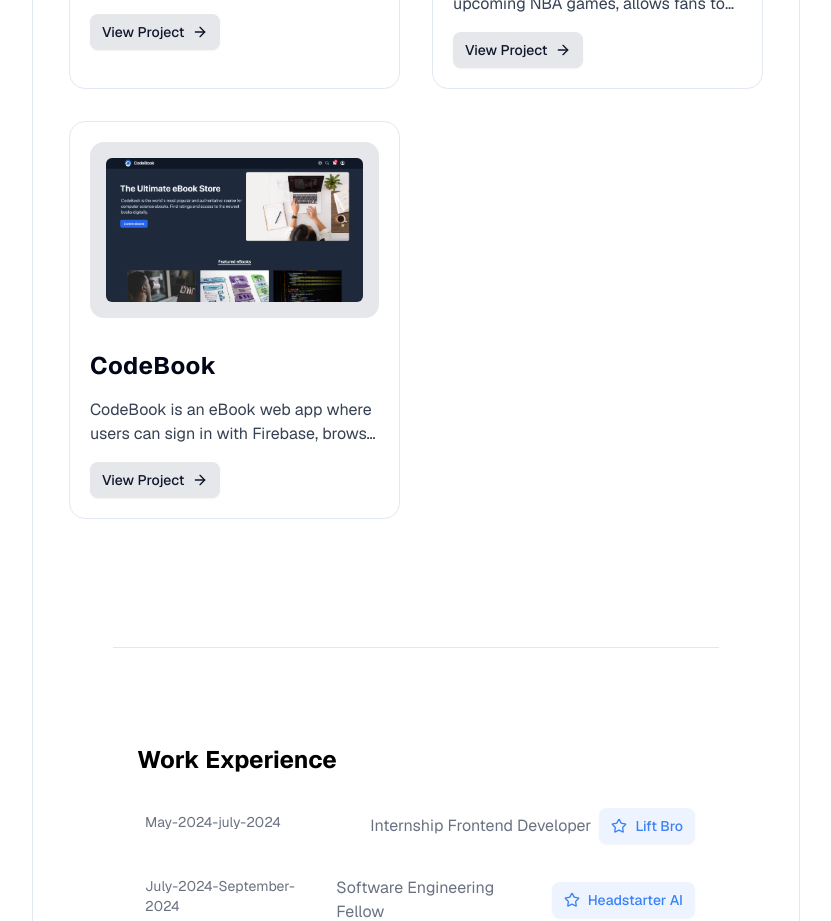
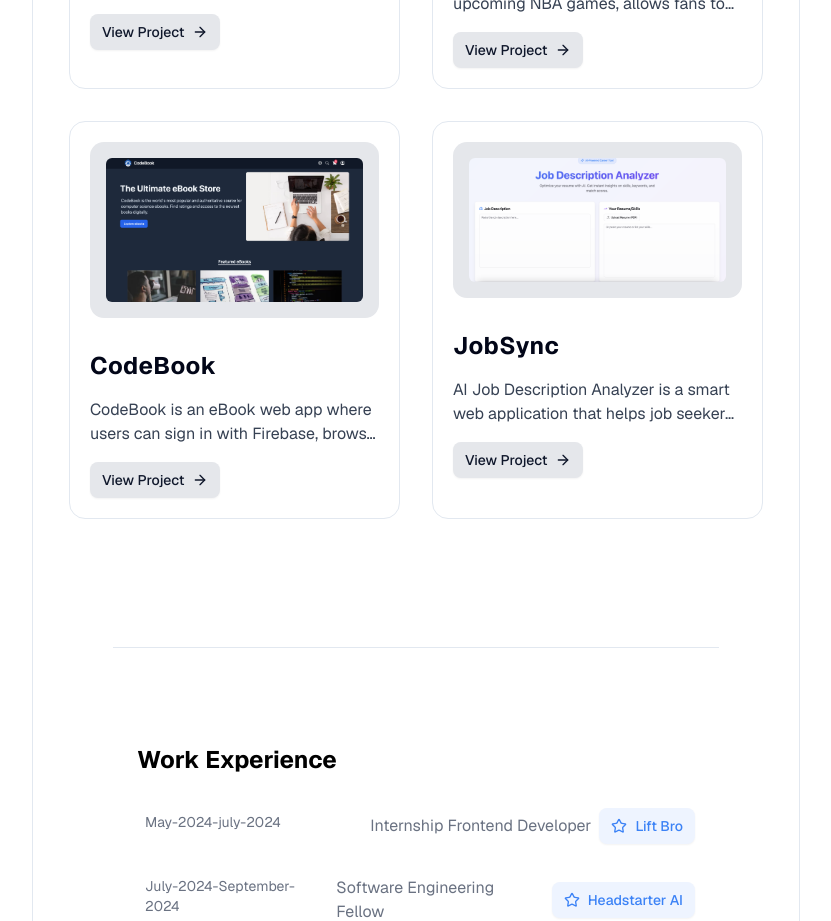
Before and after one commit to Abdulkafi88/my-portfolio, a Next.js app: page / in a window 1280 px wide. Shown: the part 2260-3181 px from the top of the page, without its empty margins (224-1055 px from the left). Built offline with nearby package versions, Linux system fonts and the light colour scheme.

Commit message:
adding another project

```diff
--- a/_data/data.ts
+++ b/_data/data.ts
@@ -51,5 +51,28 @@
   git: "https://github.com/Abdulkafi88/E-books",
   problem: "Finding and saving eBooks across devices can be inconvenient without a central account system.",
   solution: "I built CodeBook to let users securely log in with Firebase, browse and purchase books, and maintain a synced personal library stored in Firestore so favorites are always available."
+},
+
+{
+  name: "JobSync",
+  slug: "ai-resume-analyzer",
+  show: "Built with React and Tailwind, provides an AI-powered platform where users can analyze their resume against job descriptions to get match scores, skill gaps, and personalized recommendations",
+  desc: "AI Job Description Analyzer is a smart web application that helps job seekers optimize their resumes using Google Gemini 2.5 Flash AI. Users paste a job description and their resume (or upload a PDF), then receive instant analysis including match scores, key skills identification, missing keywords, and actionable improvement suggestions. Built with React.js, TypeScript, Tailwind CSS, and Lovable Cloud (Supabase) for serverless AI processing.",
+  lang: [
+    "React.js",
+    "TypeScript",
+    "Tailwind CSS",
+    "Google Gemini AI",
+    "Supabase Edge Functions",
+    "PDF.js",
+    "Vite",
+    "shadcn/ui"
+  ],
+  img: "JobSync.png",
+  link: "https://abdulkafi88.github.io/JobSync/",
+  git: "https://github.com/Abdulkafi88/JobSync",
+  problem: "Job seekers struggle to tailor their resumes to specific job descriptions and often miss critical keywords that applicant tracking systems (ATS) look for, leading to missed opportunities.",
+  solution: "I built this AI-powered analyzer to instantly evaluate resumes against job descriptions using Google Gemini 2.5 Flash LLM. It provides a match score, identifies key skills, highlights missing keywords, and offers personalized improvement suggestions—helping users optimize their applications and increase their chances of getting interviews."
 }
+
 ];
```
Also changed, not shown: public/img/JobSync.png (added), 1 other file (tests, documents, lock files or other folders).
